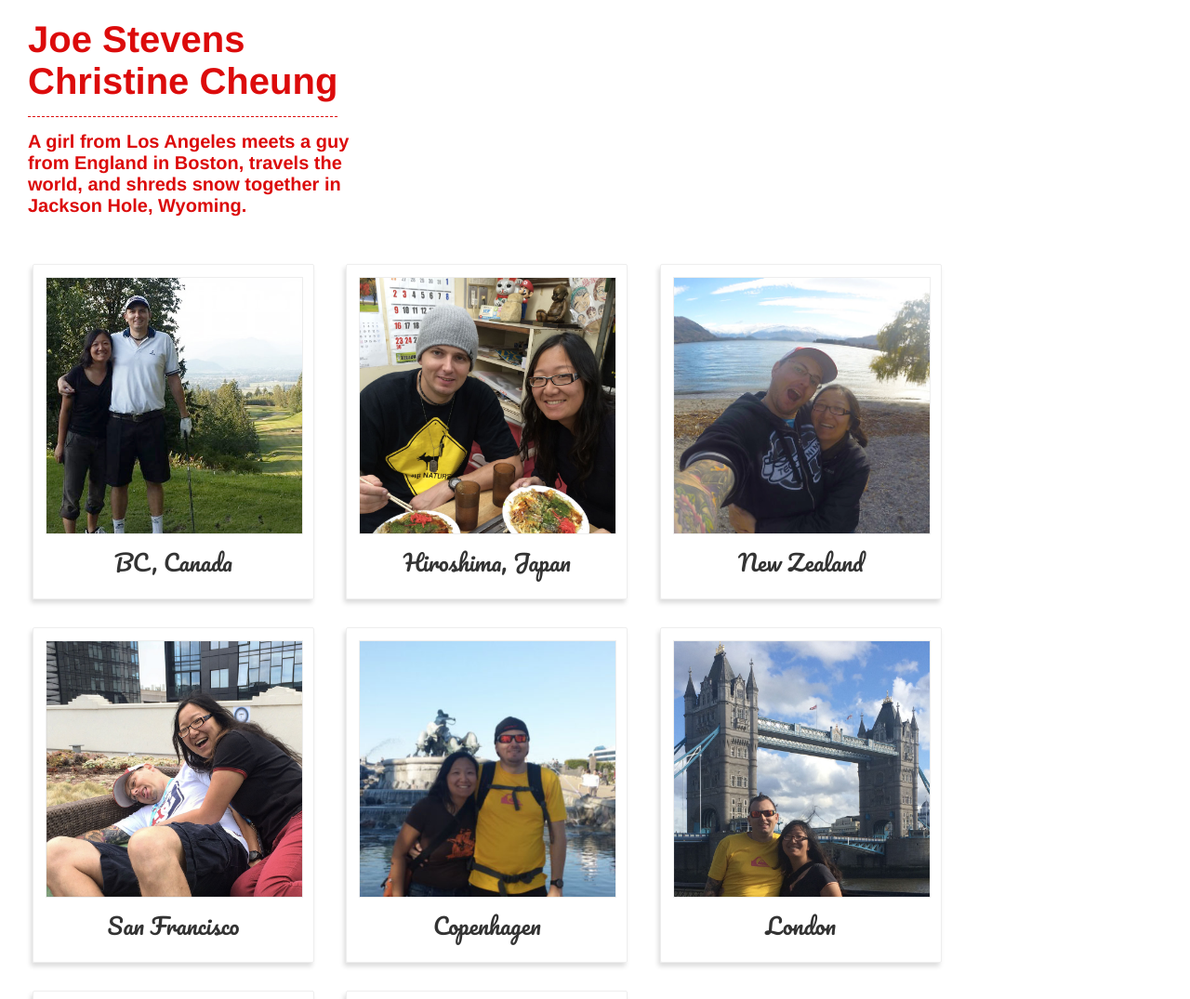
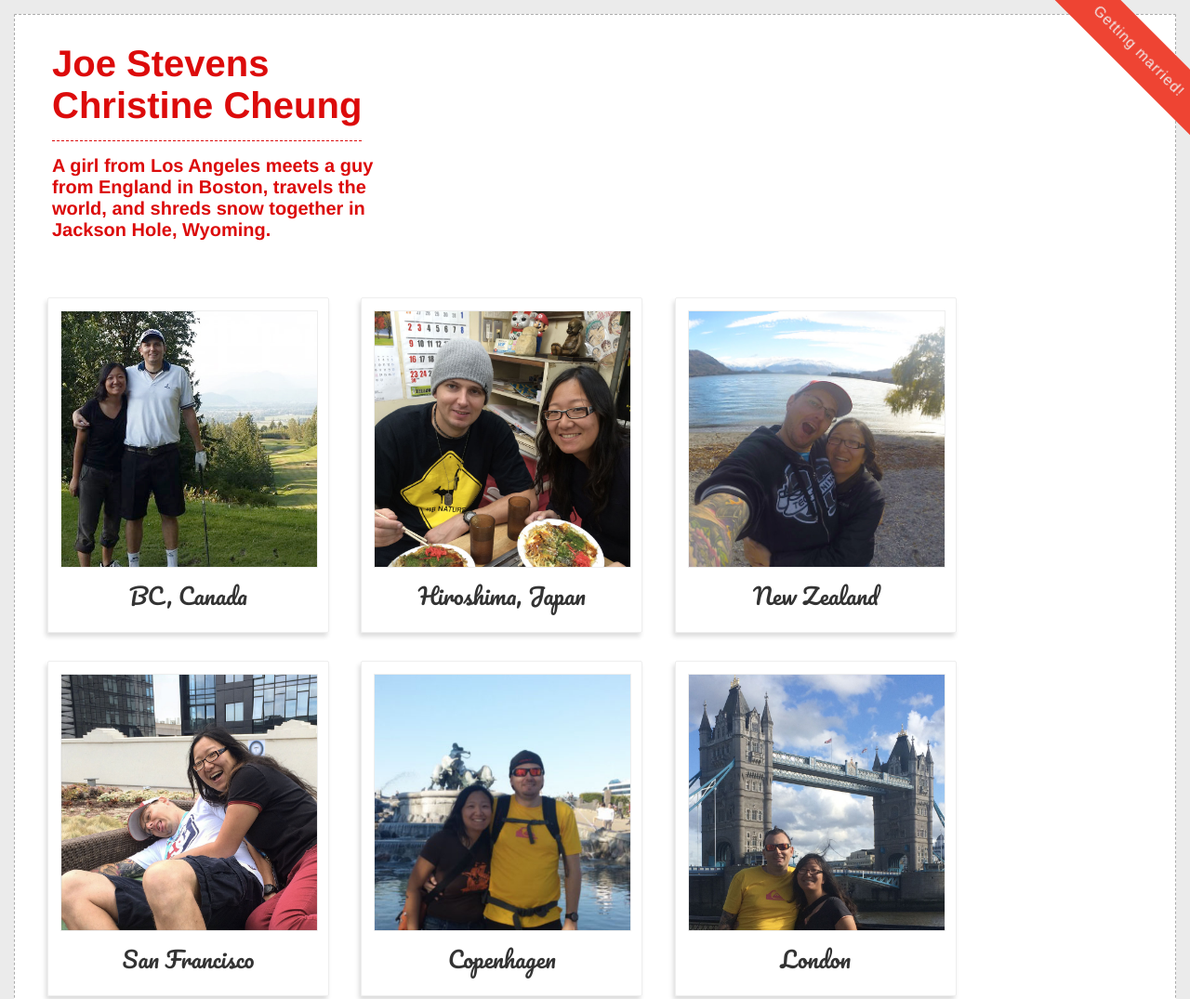
Before and after one commit to xtine/joeandchristine, a plain HTML site: page index.html in a window 1280 px wide. Shown: the top 1075 px of the page at 93% size. Drawn offline with Linux system fonts and the light colour scheme.

Commit message:
top corner ribbon

```diff
--- a/index.html
+++ b/index.html
@@ -18,6 +18,8 @@
 
 <body>
 
+<div class="container">
+
   <header>
     <h1>
       Joe Stevens<br/>
@@ -25,6 +27,8 @@
     </h1>
     <h2>A girl from Los Angeles meets a guy from England in Boston, travels the world, and shreds snow together in Jackson Hole, Wyoming.</h2>
   </header>
+
+  <div class="corner-ribbon">Getting married!</div>
 
   <section class="main">
 
@@ -81,6 +85,8 @@
 
   </section>
 
+</div>
+
 <script>
   (function(i,s,o,g,r,a,m){i['GoogleAnalyticsObject']=r;i[r]=i[r]||function(){
   (i[r].q=i[r].q||[]).push(arguments)},i[r].l=1*new Date();a=s.createElement(o),
--- a/scss/style.scss
+++ b/scss/style.scss
@@ -2,6 +2,7 @@
 
 body,
 html {
+  background: #ebebeb;
   margin: 0;
   overflow-x: hidden;
   padding: 0;
@@ -19,9 +20,16 @@ h3 {
   padding: 0;
 }
 
+.container {
+  background: #fff;
+  border: 1px dashed #ababab;
+  border-radius: 1px;
+  margin: 15px;
+}
+
 header {
   color: #dc0b0b;
-  padding: 20px 30px;
+  padding: 30px 40px;
 
   h1 {
     border-bottom: 1px dashed #dc0b0b;
@@ -37,6 +45,27 @@ header {
   }
 
 }
+
+
+.corner-ribbon {
+  width: 270px;
+  background: #e43;
+  position: fixed;
+  top: 30px;
+  right: -80px;
+  text-align: center;
+  line-height: 50px;
+  letter-spacing: 1px;
+  color: #f0f0f0;
+  transform: rotate(45deg);
+  -webkit-transform: rotate(45deg);
+
+  &.shadow {
+    box-shadow: 0 0 3px rgba(0, 0, 0, .3);
+  }
+}
+
+
 
 .main {
   padding: 0 20px;
```
Also changed, not shown: css/style.css.
